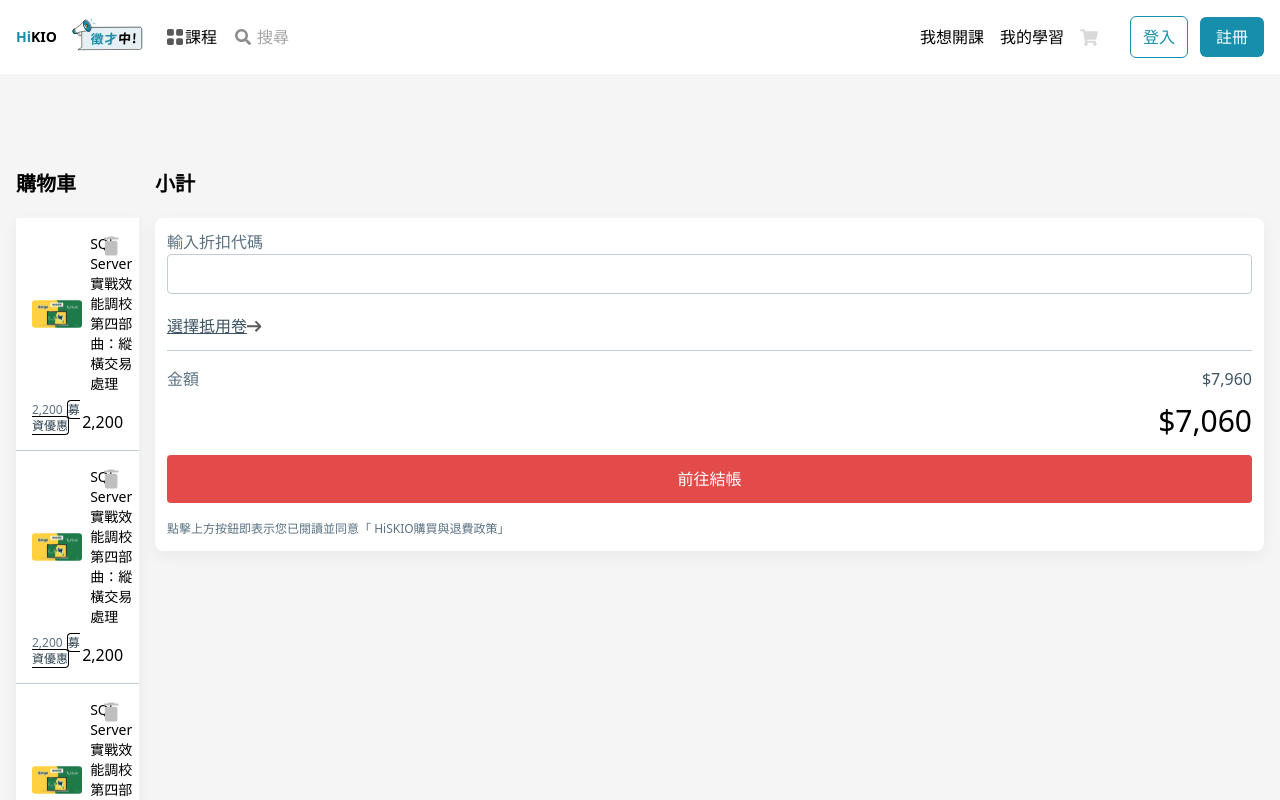
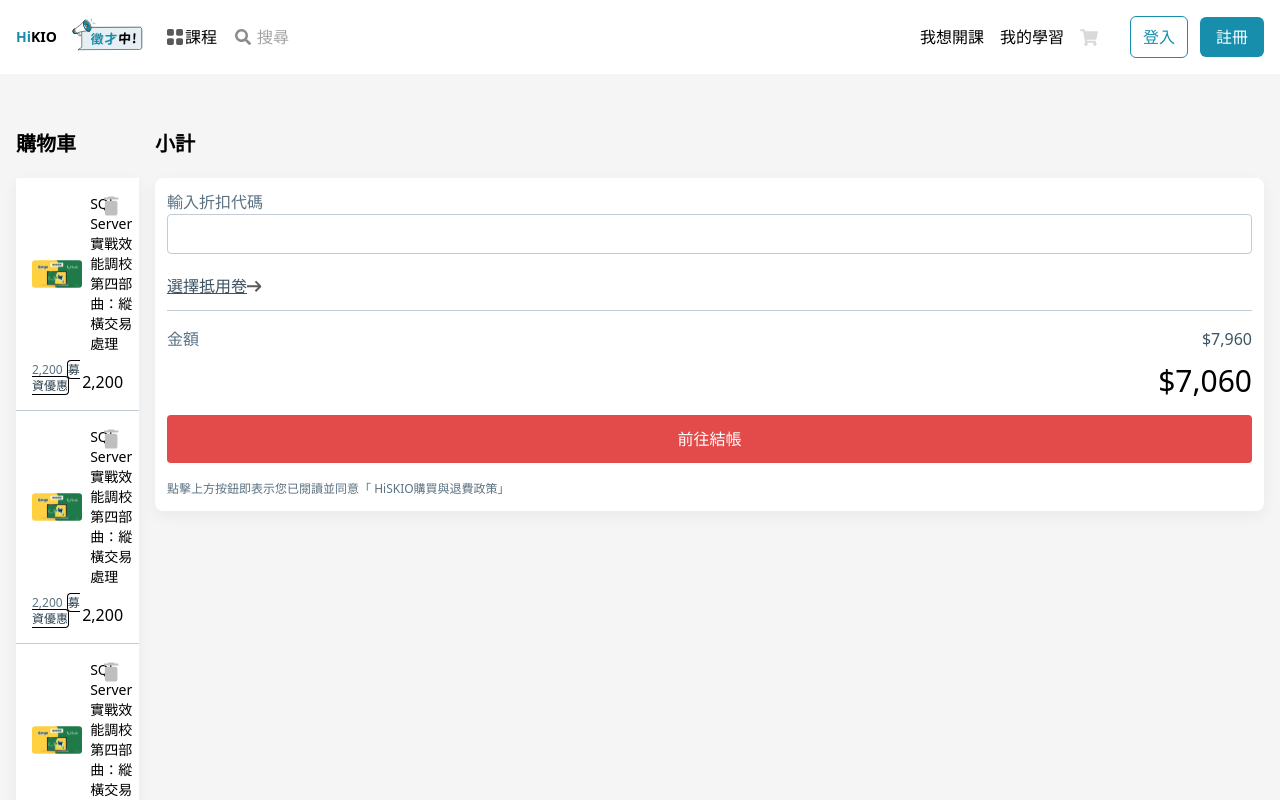
Before and after one commit to KevinYang2229/Hiskio, a Nuxt app: page / in a window 1280 px wide. Shown: the top 800 px of the page. Built offline with nearby package versions, Linux system fonts and the light colour scheme.

Commit message:
🆙update: 更新 layout 樣式及定位狀態

```diff
--- a/layouts/StandardLayout.vue
+++ b/layouts/StandardLayout.vue
@@ -1,7 +1,7 @@
 <template>
-  <div class="">
+  <div class="relative ">
     <BaseHeader />
-    <div class="flex justify-center w-full bg-neutral-100 min-h-screen sm:pt-20">
+    <div class="flex justify-center w-full bg-neutral-100 min-h-screen sm:pt-10">
       <Nuxt />
     </div>
   </div>
```
